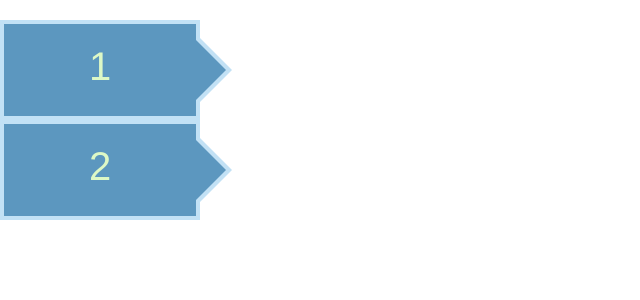
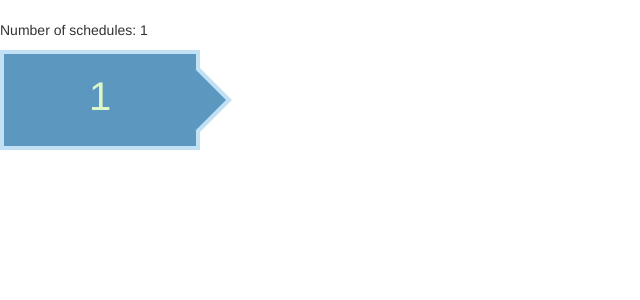
Before and after one commit to chase1745/Course-Planner, a Flask app: page /output in a window 1280 px wide. Shown: the part 52-352 px from the top of the page, without its empty margins (0-640 px from the left). Run offline with Flask 2, Linux system fonts and the light colour scheme; some libraries are stand-ins or nearby versions.

Commit message:
Looping through schedules (number only) working.

```diff
--- a/templates/output.html
+++ b/templates/output.html
@@ -1,18 +1,15 @@
 {% extends "base.html" %}
 {% block content %}
 
-{#<p>Number of schedules: {{ numSchedules }}<p>#}
+<p>Number of schedules: {{ scheduleList|length }}</p>
+{% for schedule in scheduleList %}
+    <a href="#" class="box">
+        <div class="arrow_box">
+            <h1>{{loop.index}}</h1>
+        </div>
+    </a>
+{% endfor %}
 
-<a href="#" class="box">
-    <div class="arrow_box">
-        <h1>1</h1>
-    </div>
-</a>
-<a href="#" class="box">
-    <div class="arrow_box">
-        <h1>2</h1>
-    </div>
-</a>
 
 
 
```
